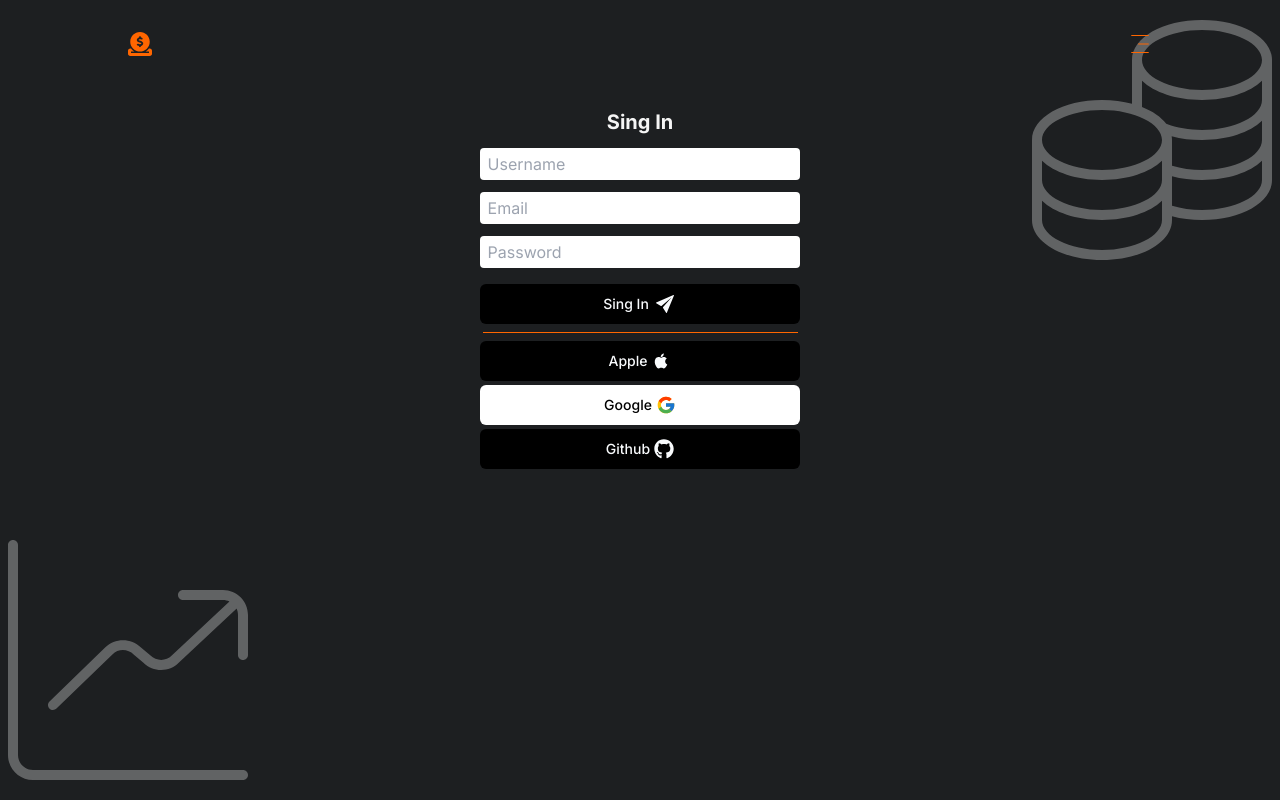
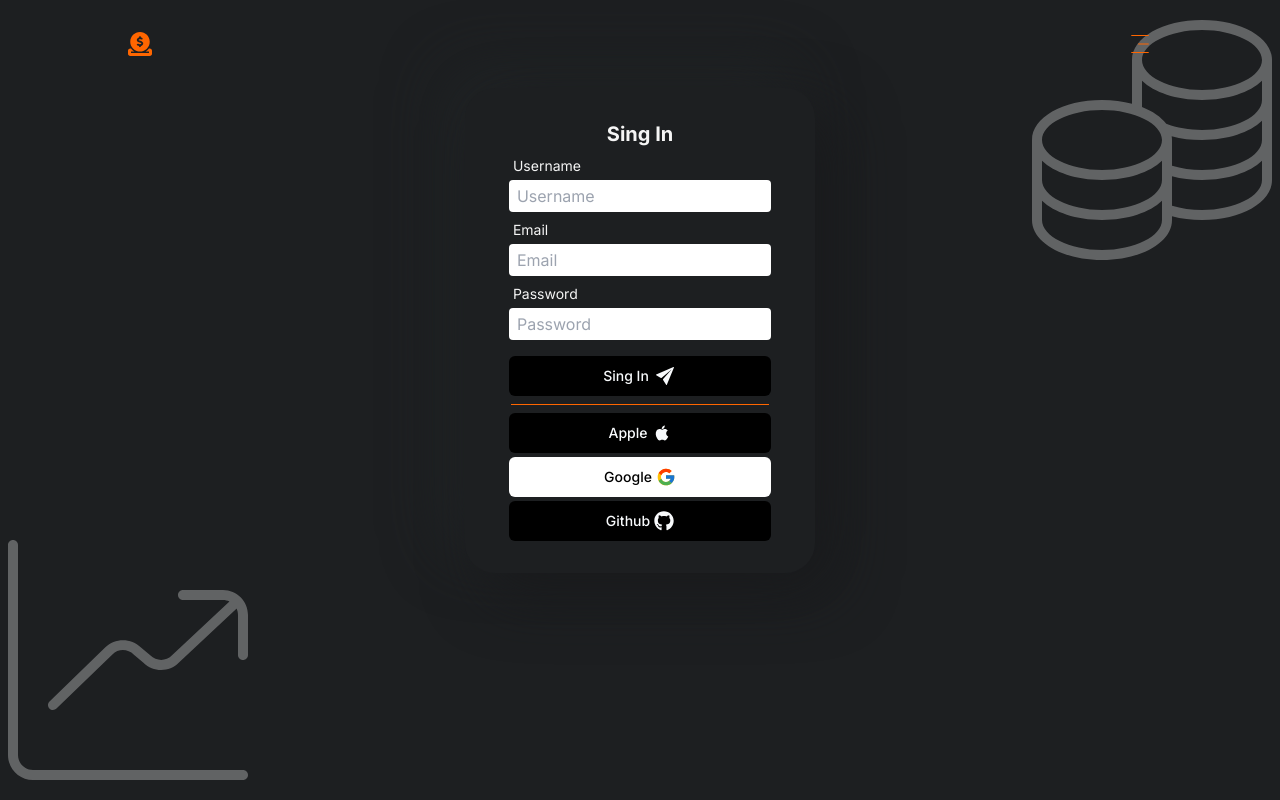
Before and after one commit to helterdev/finance-app, a Next.js app: page /register in a window 1280 px wide. Built offline with nearby package versions, Linux system fonts and the light colour scheme.

Commit message:
#8 formularios de registro y login culminados

```diff
--- a/package.json
+++ b/package.json
@@ -9,6 +9,7 @@
     "lint": "next lint"
   },
   "dependencies": {
+    "@hookform/resolvers": "^3.4.0",
     "@radix-ui/react-dialog": "^1.0.5",
     "@radix-ui/react-dropdown-menu": "^2.0.6",
     "@radix-ui/react-navigation-menu": "^1.1.4",
@@ -19,9 +20,11 @@
     "next": "14.2.3",
     "react": "^18",
     "react-dom": "^18",
+    "react-hook-form": "^7.51.4",
     "react-icons": "^5.1.0",
     "tailwind-merge": "^2.3.0",
-    "tailwindcss-animate": "^1.0.7"
+    "tailwindcss-animate": "^1.0.7",
+    "zod": "^3.23.8"
   },
   "devDependencies": {
     "@types/node": "^20",
--- a/src/app/globals.css
+++ b/src/app/globals.css
@@ -57,24 +57,21 @@
       border-bottom: 1px solid var(--secundary-orange);
     }
 
-
-
-    /* .button-started:active{
-      transition: all 0.2s;
-      transform: translateY(-5px);
-      box-shadow: 0 2px 0 -2px var(--secundary-orange),
-       0 8px 0 -4px var(--secundary-orange),
-       0 12px 10px -3px var(--secundary-orange);
-    } */
-
     .header{
       height: calc(100vh - 88px);
     }
 
     .header-form{
       height: calc(100vh - 88px);
-      padding: 20px 0;
       width: 100%;
+    }
+
+    .custom-shadow{
+      border-radius: 30px;
+      background: var(--primary-black);
+      box-shadow:  20px 20px 60px #191a1c,
+             -20px -20px 60px #212426;
+      padding: 32px;
     }
 
     @media screen and (max-width: 1000px) {
--- a/src/components/Form/Form.tsx
+++ b/src/components/Form/Form.tsx
@@ -1,77 +1,130 @@
+'use client';
+import { useForm, SubmitHandler } from 'react-hook-form';
+import { zodResolver } from '@hookform/resolvers/zod';
+import { z } from 'zod';
 import { Button } from '../ui/button';
 import { FcGoogle } from 'react-icons/fc';
 import { IoLogoApple } from 'react-icons/io';
 import { IoIosSend } from 'react-icons/io';
 import { FaGithub } from 'react-icons/fa';
+import { registerSchema } from '@/schema/formSchema';
+import Inputs from './Inputs/Inputs';
 
 type FormProps = {
   path: '/login' | '/register';
 };
 
+type FormData = z.infer<typeof registerSchema>;
+
 const Form = ({ path }: FormProps) => {
+  const {
+    formState: { errors },
+    handleSubmit,
+    register,
+  } = useForm<FormData>({
+    resolver: zodResolver(registerSchema),
+  });
+
+  const onSubmit: SubmitHandler<FormData> = (data) => {
+    console.log(data);
+  };
+
   return (
     <section className='header-form flex items-baseline justify-center'>
-      <form className='w-4/5 box-border flex flex-col gap-2 items-center rounded-2xl max-w-[350px]'>
+      <form
+        onSubmit={handleSubmit(onSubmit)}
+        className='w-4/5 box-border flex flex-col gap-2 items-center rounded-2xl max-w-[350px] custom-shadow'
+      >
         <h3 className=' text-xl font-bold'>
           {path === '/register' ? 'Sing In' : 'Log In'}
         </h3>
-        {path === '/register' ? (
-          <div className='flex flex-col gap-1 w-11/12 box-border'>
-            <label
-              htmlFor='username'
-              className='font-normal text-sm pl-1'
-            ></label>
-            <input
-              className='border-none font-normal text-normal rounded px-2 py-1 w-full outline-none focus:ring-2 focus:ring-[var(--primary-orange)] focus:ring-opacity-50 text-black'
-              type='text'
-              placeholder='Username'
-              id='username'
-            />
-          </div>
-        ) : (
-          <></>
-        )}
 
         <div className='flex flex-col gap-1 w-11/12 box-border'>
-          <label htmlFor='email' className='font-normal text-sm pl-1'></label>
-          <input
+          {path === '/register' ? (
+            <Inputs
+              id='username'
+              label='Username'
+              placeholder='Username'
+              type='text'
+              register={register}
+            />
+          ) : null}
+          {path === '/register'
+            ? errors.username && (
+                <span className='text-[14px] text-red-600 font-bold'>
+                  {errors.username.message}
+                </span>
+              )
+            : null}
+        </div>
+
+        <div className='flex flex-col gap-1 w-11/12 box-border'>
+          <Inputs
+            id='email'
             type='email'
             placeholder='Email'
-            id='email'
-            className='border-none font-normal text-normal rounded px-2 py-1 w-full outline-none focus:ring-2 focus:ring-[var(--primary-orange)] focus:ring-opacity-50 text-black'
+            label='Email'
+            register={register}
           />
+          {errors.email && (
+            <span className='text-[14px] text-red-600 font-bold'>
+              {errors.email.message}
+            </span>
+          )}
         </div>
+
         <div className='flex flex-col gap-1 w-11/12 box-border'>
-          <label
-            htmlFor='password '
-            className='font-normal text-sm pl-1'
-          ></label>
-          <input
+          <Inputs
+            id='password'
             type='password'
             placeholder='Password'
-            id='password'
-            className='border-none font-normal text-normal rounded px-2 py-1 w-full outline-none focus:ring-2 focus:ring-[var(--primary-orange)] focus:ring-opacity-50 text-black'
+            label='Password'
+            register={register}
           />
+          {errors.password && (
+            <span className='text-[14px] text-red-600 font-bold'>
+              {errors.password.message}
+            </span>
+          )}
         </div>
+
         <div className='flex flex-col gap-1 w-11/12 box-border mt-2'>
-          <Button className='bg-black flex items-center gap-1 hover:bg-[var(--primary-orange)] active:bg-[var(--primary-orange)]'>
-            Sing In <IoIosSend className='text-2xl' />
-          </Button>
+          {path === '/register' ? (
+            <Button className='bg-black flex items-center gap-1 hover:bg-[var(--primary-orange)] active:bg-[var(--primary-orange)]'>
+              Sing In <IoIosSend className='text-2xl' />
+            </Button>
+          ) : (
+            <Button className='bg-black flex items-center gap-1 hover:bg-[var(--primary-orange)] active:bg-[var(--primary-orange)]'>
+              Log In <IoIosSend className='text-2xl' />
+            </Button>
+          )}
         </div>
         <div className='line'></div>
-        <div className='flex flex-col gap-1 w-11/12 box-border '>
+
+        {/* Oauth buttons */}
+
+        <div className='flex flex-col gap-1 w-11/12 box-border'>
           <div className='w-full'>
-            <Button className='w-full flex items-center gap-1 bg-black hover:bg-[#444648] active:bg-[#444648]'>
+            <Button
+              className='w-full flex items-center gap-1 bg-black hover:bg-[#444648] active:bg-[#444648]'
+              type='button'
+            >
               Apple <IoLogoApple className=' text-xl' />
             </Button>
           </div>
           <div className='w-full'>
-            <Button className='w-full flex items-center gap-1 bg-white hover:bg-[#e0e0e0] active:bg-[#e0e0e0] text-black'>
+            <Button
+              className='w-full flex items-center gap-1 bg-white hover:bg-[#e0e0e0] active:bg-[#e0e0e0] text-black'
+              type='button'
+            >
               Google <FcGoogle className='text-xl' />
             </Button>
           </div>
           <div className='w-full'>
-            <Button className='w-full flex items-center gap-1 bg-black hover:bg-[#444648] active:bg-[#444648]'>
+            <Button
+              className='w-full flex items-center gap-1 bg-black hover:bg-[#444648] active:bg-[#444648]'
+              type='button'
+            >
               Github <FaGithub className='text-xl' />
             </Button>
           </div>
--- /dev/null
+++ b/src/components/Form/Inputs/Inputs.tsx
@@ -0,0 +1,29 @@
+import { UseFormRegister, FieldErrors } from 'react-hook-form';
+
+interface InputsProps {
+  id: string;
+  label: string;
+  type: string;
+  placeholder: string;
+  register: UseFormRegister<any>;
+}
+
+const Inputs = ({ id, label, type, placeholder, register }: InputsProps) => {
+  return (
+    <>
+      <label htmlFor={id} className='font-normal text-sm pl-1'>
+        {label}
+      </label>
+
+      <input
+        className='border-none font-normal text-normal rounded px-2 py-1 w-full outline-none focus:ring-2 focus:ring-[var(--primary-orange)] focus:ring-opacity-50 text-black'
+        type={type}
+        placeholder={placeholder}
+        id={id}
+        {...register(id)}
+      />
+    </>
+  );
+};
+
+export default Inputs;
--- /dev/null
+++ b/src/schema/formSchema.ts
@@ -0,0 +1,16 @@
+import zod from 'zod';
+
+export const registerSchema = zod.object({
+  username: zod
+    .string({ required_error: 'Username is required' })
+    .min(3, { message: 'The field must have a minimum of 3 characters' })
+    .max(20)
+    .optional(),
+  email: zod
+    .string({ required_error: 'Email is required' })
+    .email({ message: 'Invalid email address' }),
+  password: zod
+    .string({ required_error: 'Password is required' })
+    .min(6, { message: 'The field must have a minimum of 6 characters' })
+    .max(20),
+});
```
Also changed, not shown: 1 other file (tests, documents, lock files or other folders).
